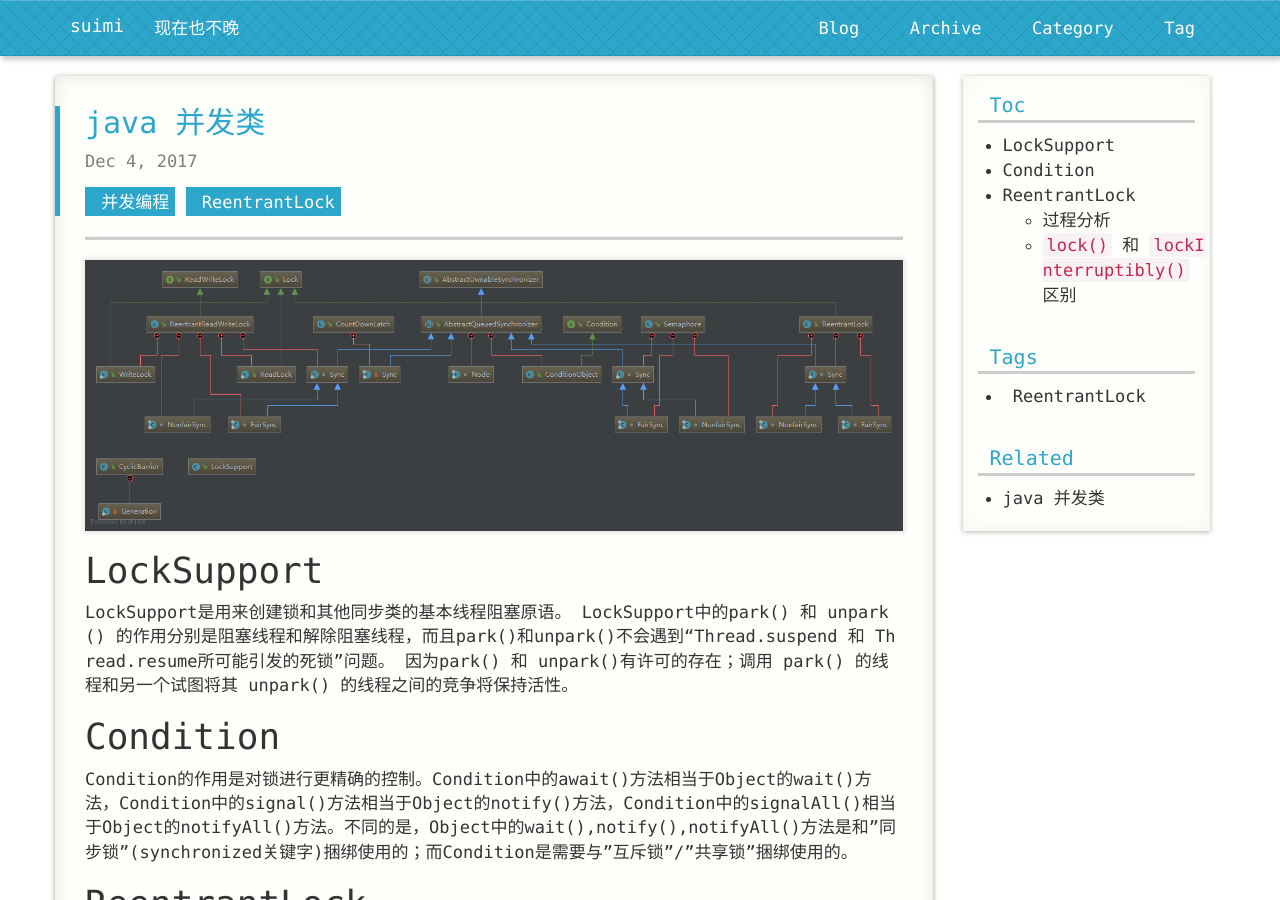
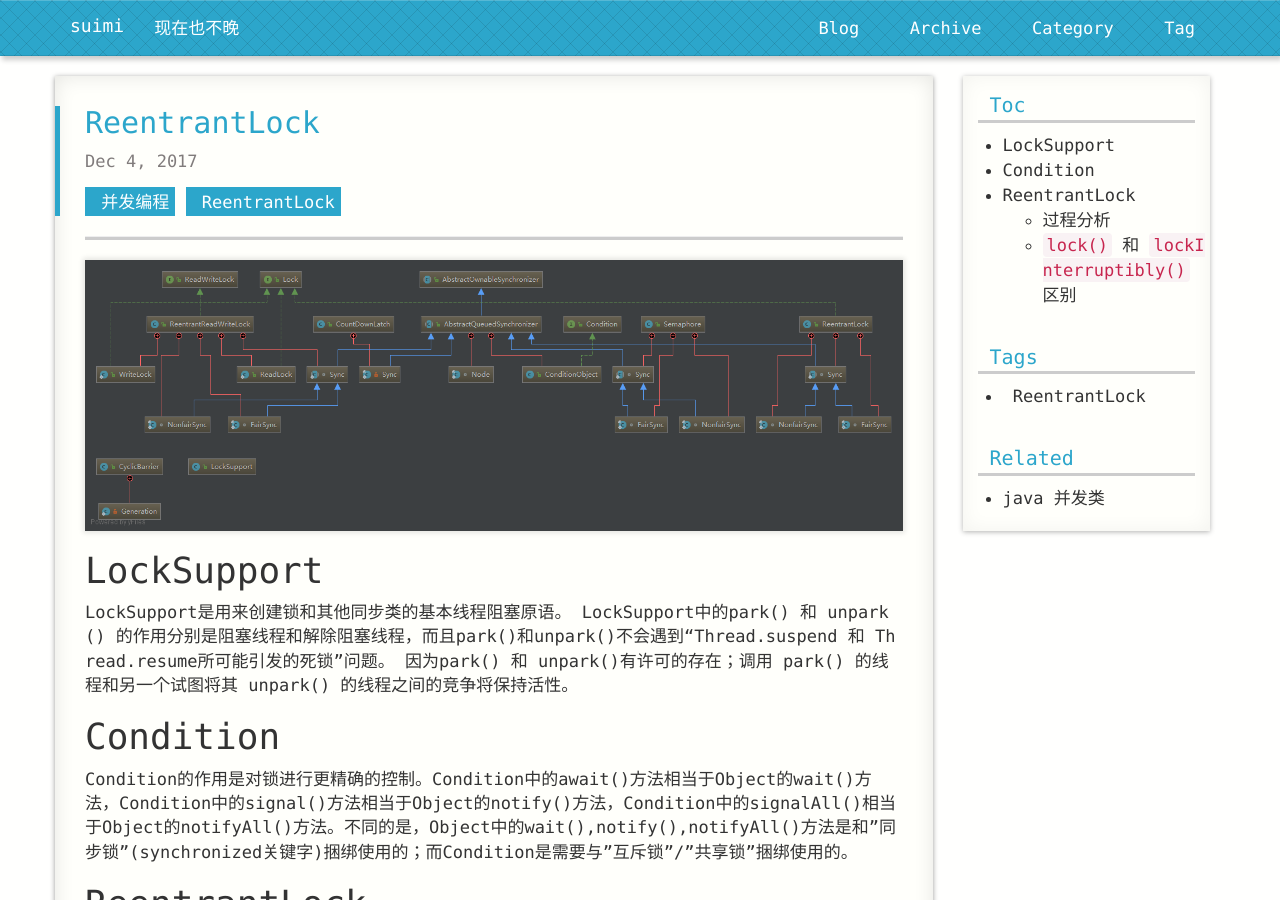
Before and after one commit to suimi/suimi.github.io, a Jekyll site: the page built from _posts/2017-12-04-ReentrantLock.md, in a window 1280 px wide and 900 px high. Built offline with Jekyll 4.4.1, drawn with Linux system fonts in a browser that asks for light colours; nearby versions of some CDN libraries; comment, search, counter and statistics services are not loaded; a style sheet for code colours, icons or effects is not loaded.

Commit message:
ReentrantLock

```diff
--- a/_posts/2017-12-04-ReentrantLock.md
+++ b/_posts/2017-12-04-ReentrantLock.md
@@ -1,5 +1,5 @@
 ---
-title: java 并发类
+title: ReentrantLock
 tags: ReentrantLock
 categories: 并发编程
 ---
```
